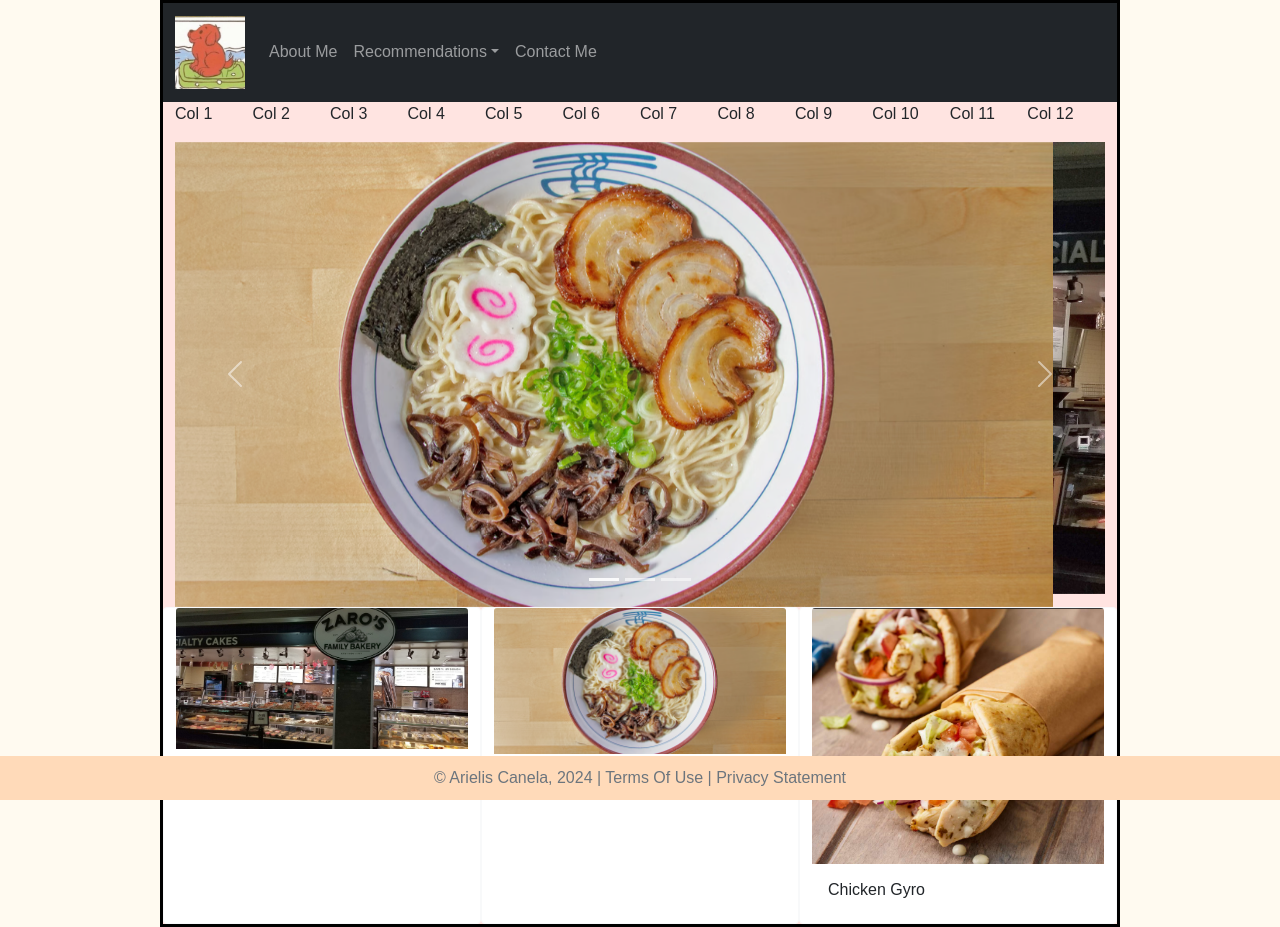
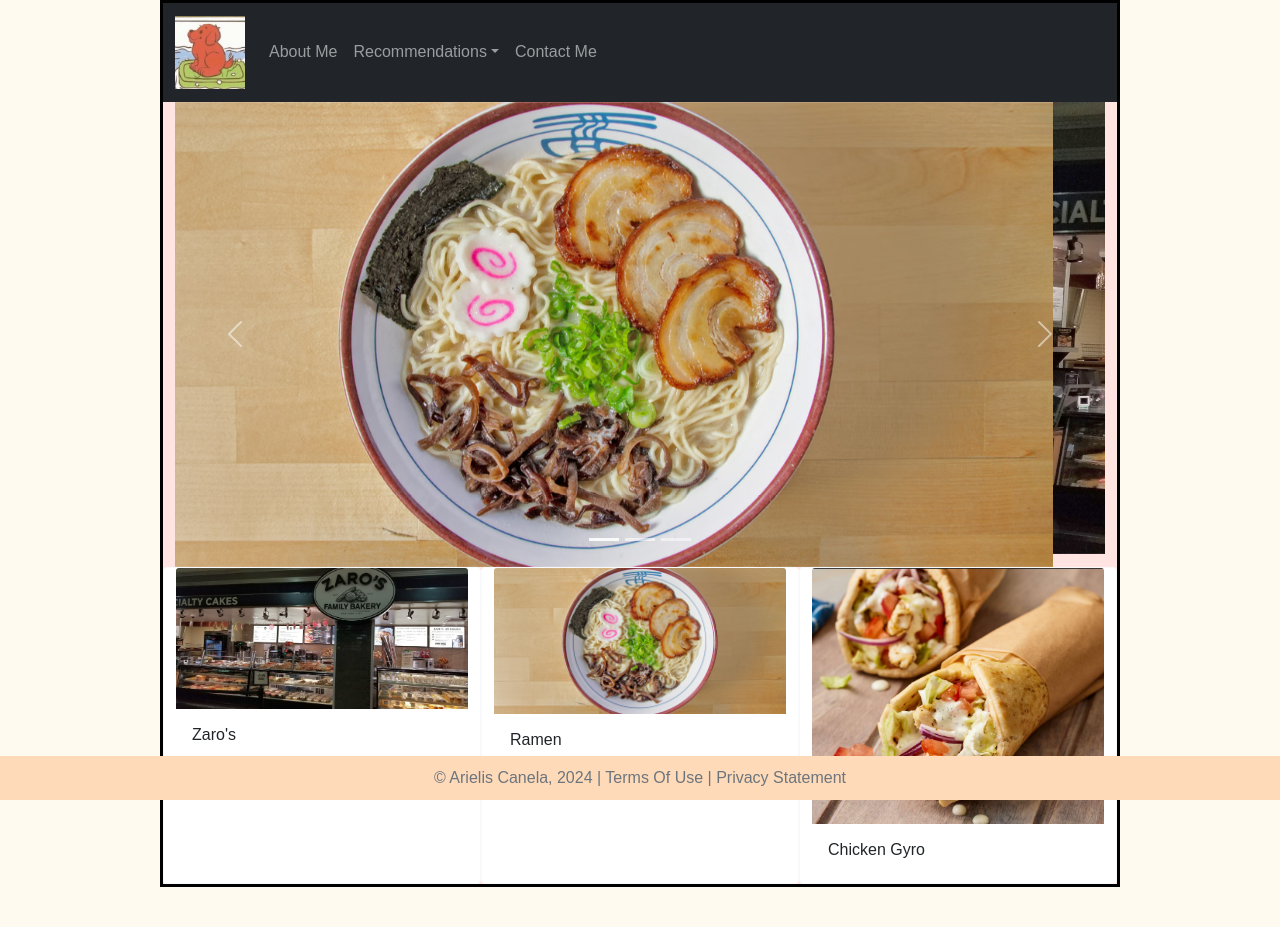
Before and after one commit to arielis-c19/Project, a website: page index.html in a window 1280 px wide. After the commit the page ends 887 px from the top, so only its background shows below. Drawn offline with nearby package versions, Linux system fonts and the light colour scheme; files that its build step writes are made by us from their sources.

Commit message:
Update index.html

```diff
--- a/index.html
+++ b/index.html
@@ -57,20 +57,6 @@
                     </ul>
                 </div>
             </nav>
-        <div class="row">
-        <p class="col-1">Col 1</p>
-        <p class="col-1">Col 2</p>
-        <p class="col-1">Col 3</p>
-        <p class="col-1">Col 4</p>
-        <p class="col-1">Col 5</p>
-        <p class="col-1">Col 6</p>
-        <p class="col-1">Col 7</p>
-        <p class="col-1">Col 8</p>
-        <p class="col-1">Col 9</p>
-        <p class="col-1">Col 10</p>
-        <p class="col-1">Col 11</p>
-        <p class="col-1">Col 12</p>
-        </div>
 
         <!-- Carousel -->
         <div id="demo" class="carousel slide" data-bs-ride="carousel">
@@ -107,7 +93,7 @@
 
     <!-- Cards Code -->
     <div class="row">
-        <div class="card border-light col-12 col-sm-4 col-md-4 col-lg-4">
+        <div class="card border-light col-6 col-sm-4 col-md-4 col-lg-4">
             <img class="card-img-top" src="img4/zaro's.jpg" alt="Zaro's Bakery">
             <div class="card-body">
                 <h6 class="card-title">Zaro's</h6>
@@ -116,7 +102,7 @@
             </div>
         </div>
 
-        <div class="card border-light col-6 col-md-4 col-lg-4">
+        <div class="card border-light col-6 col-sm-4 col-md-4 col-lg-4">
             <img class="card-img-top" src="img4/ramen.avif" alt="Ramen">
             <div class="card-body">
                 <h6 class="card-title">Ramen</h6>
@@ -124,7 +110,7 @@
             </div>
         </div>
 
-        <div class="card border-light col-6 col-md-4 col-lg-4">
+        <div class="card border-light col-6 col-sm-4 col-md-4 col-lg-4">
             <img class="card-img-top" src="img4/gyro.png" alt="Chicken Gyro">
             <div class="card-body">
                 <h6 class="card-title">Chicken Gyro</h6>
@@ -142,7 +128,6 @@
   </footer>
 </div>
 
-
     <!-- Javascript Bundle with Popper; what's this for?-->
 <script src="https://cdn.jsdelivr.net/npm/bootstrap@5.0.2/dist/js/bootstrap.bundle.min.js"
         integrity="sha384-MrcW6ZMFYlzcLA8Nl+NtUVF0sA7MsXsP1UyJoMp4YLEuNSfAP+JcXn/tWtIaxVXM"
```
